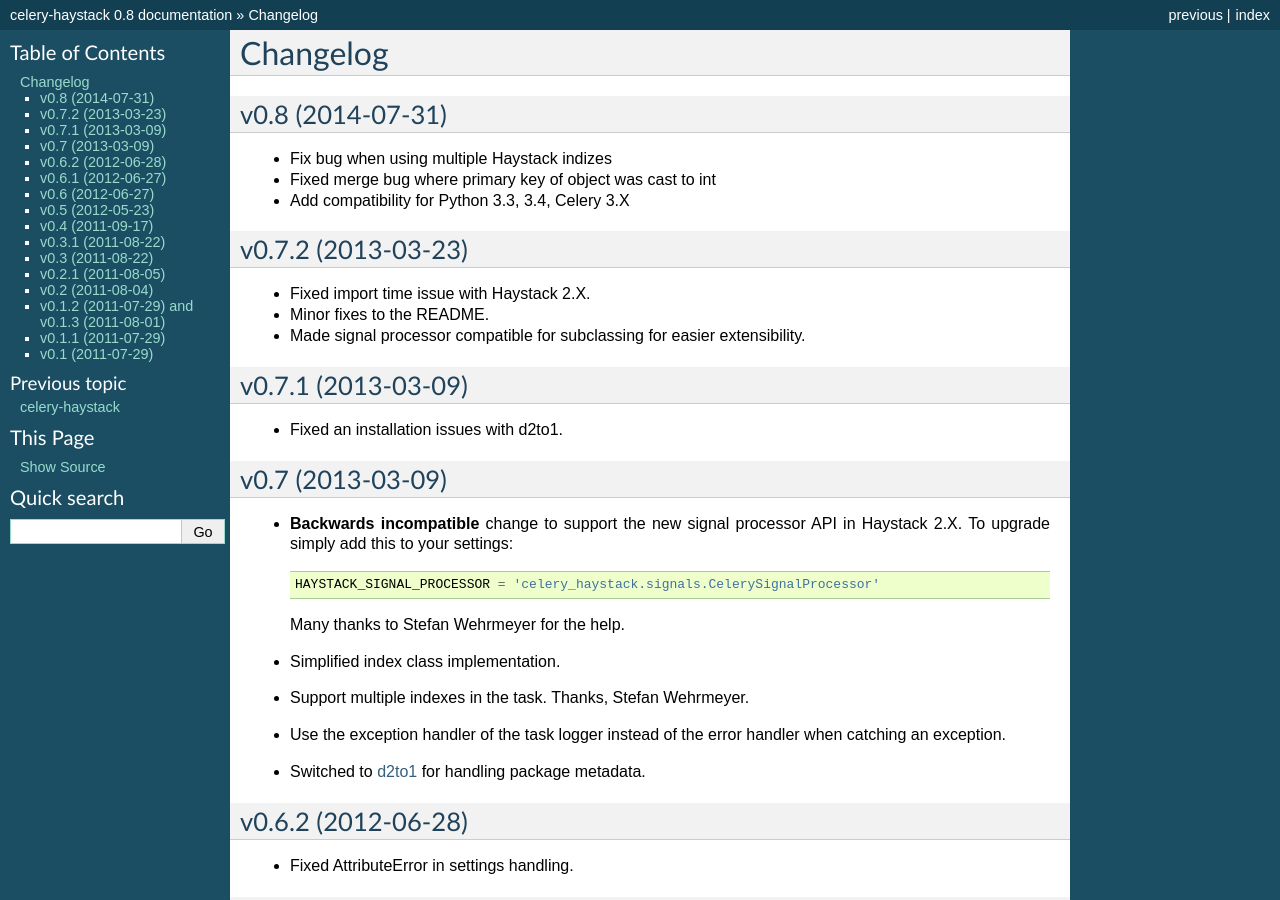
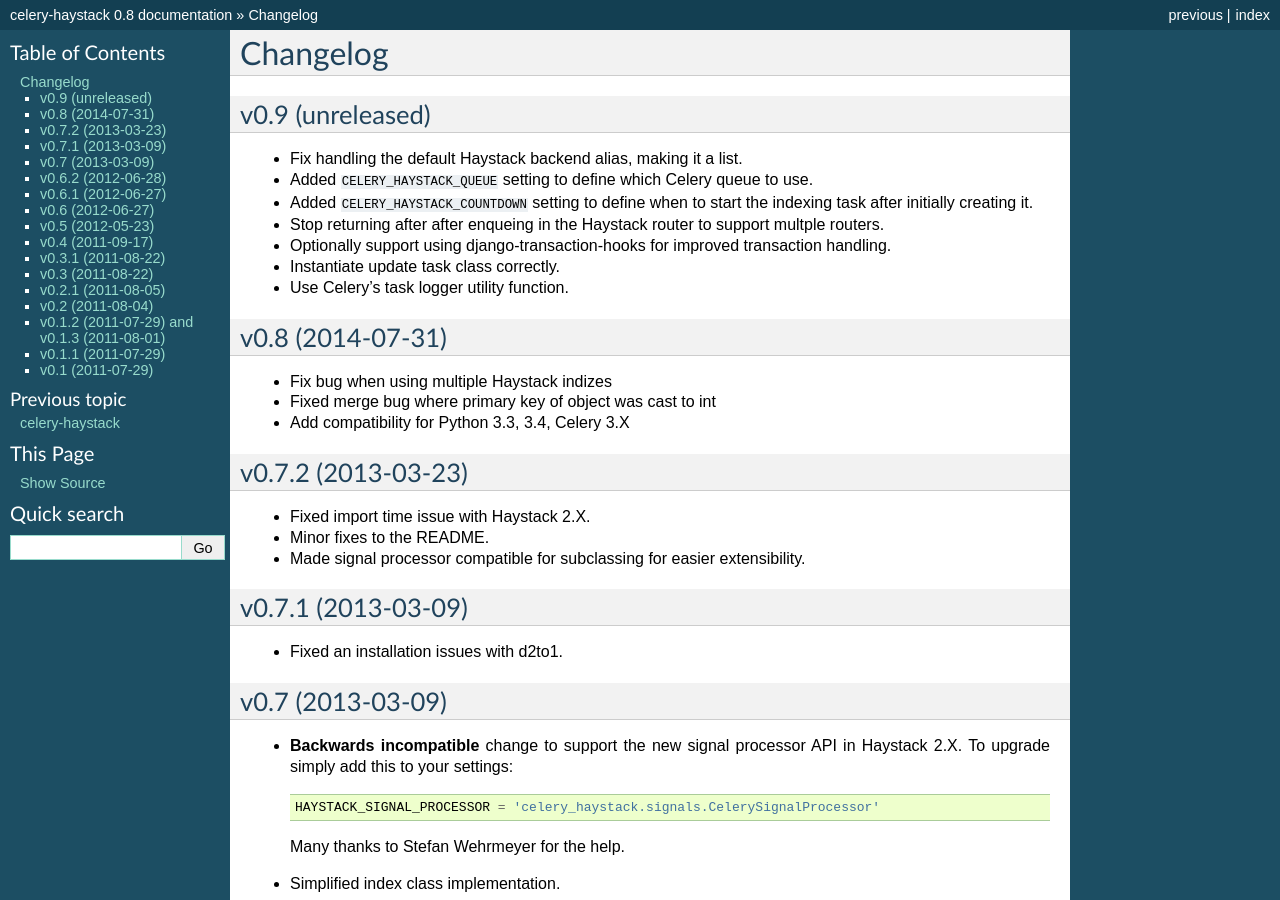
Before and after one commit to django-haystack/celery-haystack, a Sphinx documentation site: the page built from docs/changelog.rst, in a window 1280 px wide and 900 px high. Built offline with Sphinx 7.4.7, drawn with Linux system fonts in a browser that asks for light colours.

Commit message:
Updated changelog with recent but unreleased changes.

```diff
--- a/docs/changelog.rst
+++ b/docs/changelog.rst
@@ -1,8 +1,28 @@
 Changelog
 =========
 
+v0.9 (unreleased)
+-----------------
+
+* Fix handling the default Haystack backend alias, making it a list.
+
+* Added ``CELERY_HAYSTACK_QUEUE`` setting to define which Celery queue to use.
+
+* Added ``CELERY_HAYSTACK_COUNTDOWN`` setting to define when to start the
+  indexing task after initially creating it.
+
+* Stop returning after after enqueing in the Haystack router to support
+  multple routers.
+
+* Optionally support using django-transaction-hooks for improved transaction
+  handling.
+
+* Instantiate update task class correctly.
+
+* Use Celery's task logger utility function.
+
 v0.8 (2014-07-31)
--------------------
+-----------------
 
 * Fix bug when using multiple Haystack indizes
 
```
